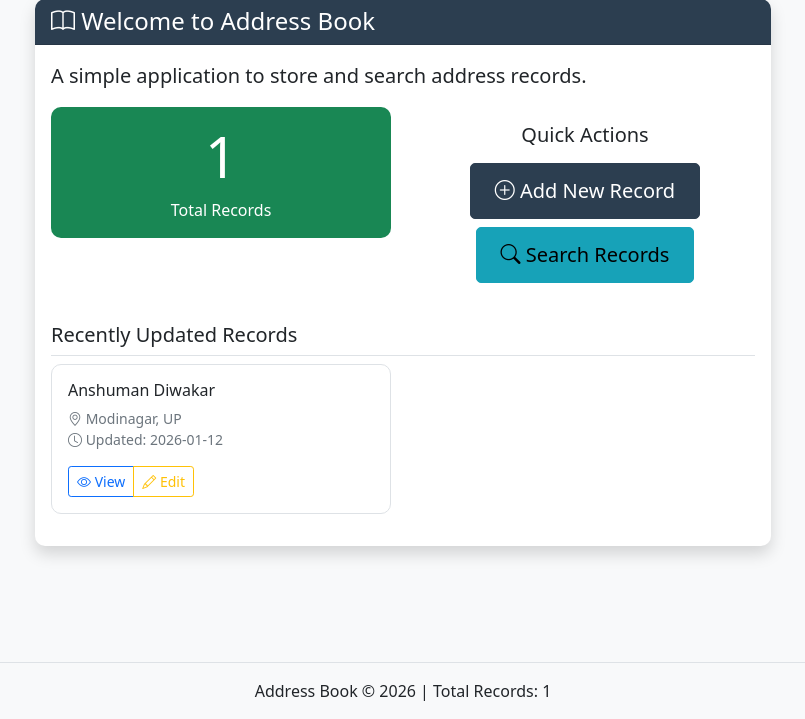
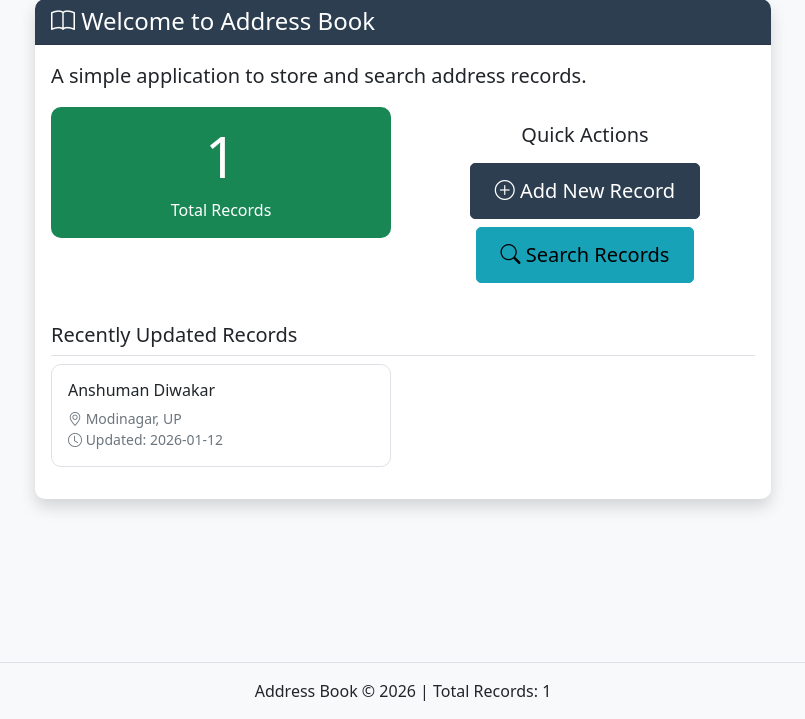
Before and after one commit to AnshumanD4/Address_book, a Flask app: page / in a window 1280 px wide. Shown: the part 81-800 px from the top of the page, without its empty margins (237-1042 px from the left). Run offline with Flask 3, Linux system fonts and the light colour scheme.

Commit message:
another update

```diff
--- a/templates/index.html
+++ b/templates/index.html
@@ -48,14 +48,6 @@
                                     <i class="bi bi-geo-alt"></i> {{ record.city }}, {{ record.state }}<br>
                                     <i class="bi bi-clock"></i> Updated: {{ record.updated_at.strftime('%Y-%m-%d') }}
                                 </p>
-                                <div class="btn-group btn-group-sm">
-                                    <a href="{{ url_for('view_record', id=record.id) }}" class="btn btn-outline-primary">
-                                        <i class="bi bi-eye"></i> View
-                                    </a>
-                                    <a href="{{ url_for('edit_record', id=record.id) }}" class="btn btn-outline-warning">
-                                        <i class="bi bi-pencil"></i> Edit
-                                    </a>
-                                </div>
                             </div>
                         </div>
                     </div>
```
Also changed, not shown: static/css/style.css (+0 -11 lines).
